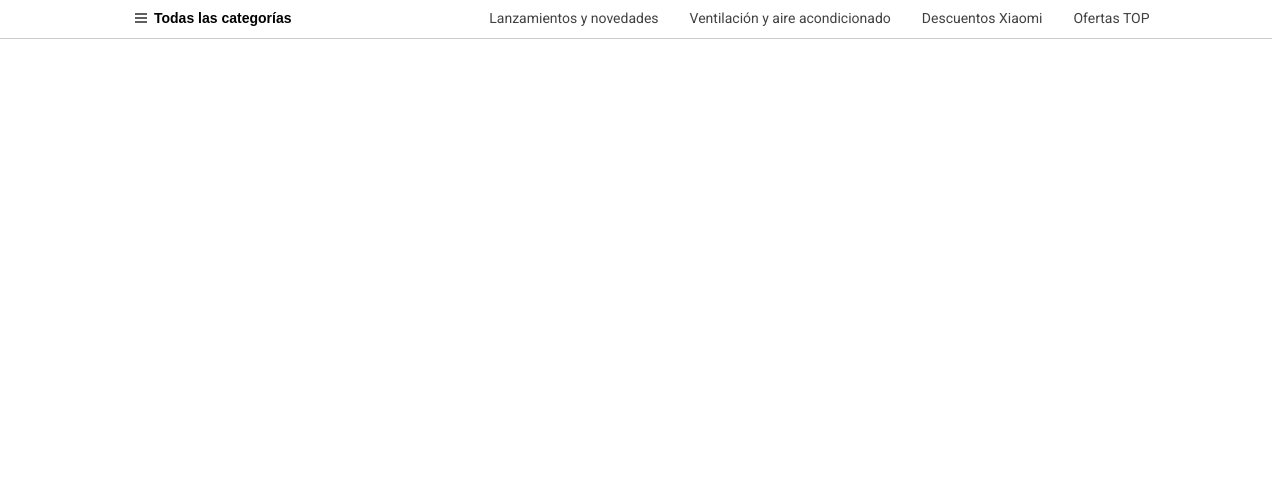
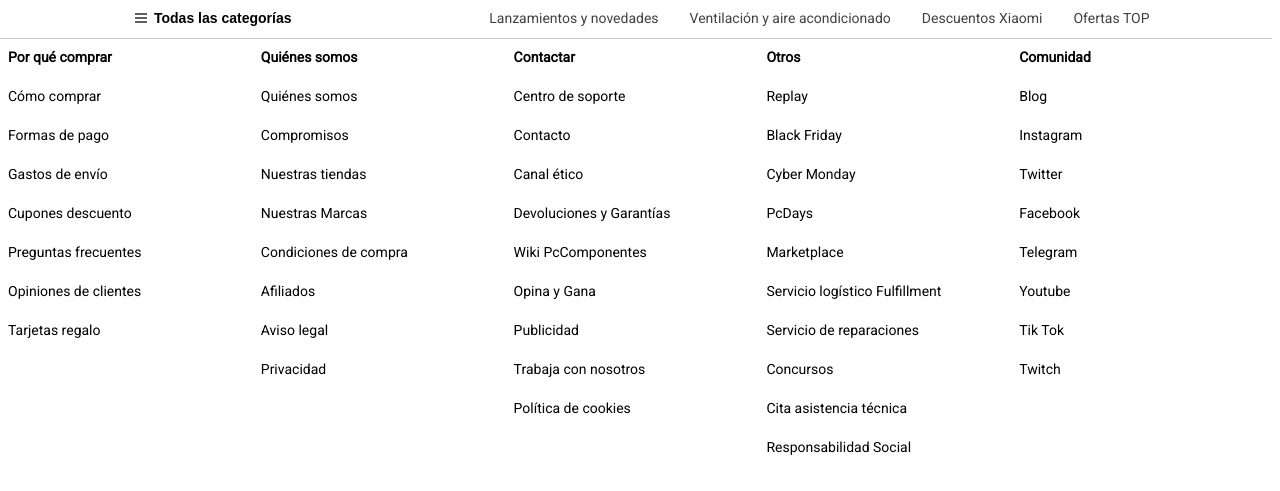
Before and after one commit to AMelendez-27/Proyecto_PComponentes, a plain HTML site: page index.html in a window 1280 px wide. Shown: the part 83-574 px from the top of the page. Drawn offline with Linux system fonts and the light colour scheme.

Commit message:
Footer [acabado]
Footer de la página acabado al completo

```diff
--- a/index.html
+++ b/index.html
@@ -46,7 +46,7 @@
           </div>
         </div>
         <nav class="navegation_menu">
-          <ul>
+          <ul class="ul_navbar1">
             <li class="li1">
               <a class="a_compromiso" href="#">
                 <div class="container_l1">
@@ -162,45 +162,91 @@
     <footer>
       <div>
         <nav>
-          <span></span>
+          <span class="head_comprar">Por qué comprar</span>
           <nav>
-            <ul></ul>
+            <ul class="footer_comprar">
+              <li><a href="#">Cómo comprar</a></li>
+              <li><a href="#">Formas de pago</a></li>
+              <li><a href="#">Gastos de envío</a></li>
+              <li><a href="#">Cupones descuento</a></li>
+              <li><a href="#">Preguntas frecuentes</a></li>
+              <li><a href="#">Opiniones de clientes</a></li>
+              <li><a href="#">Tarjetas regalo</a></li>
+            </ul>
           </nav>
         </nav>
       </div>
       <div>
         <nav>
-          <span></span>
+          <span class="head_informacion">Quiénes somos</span>
           <nav>
-            <ul></ul>
+            <ul class="footer_informacion">
+              <li><a href="#">Quiénes somos</a></li>
+              <li><a href="#">Compromisos</a></li>
+              <li><a href="#">Nuestras tiendas</a></li>
+              <li><a href="#">Nuestras Marcas</a></li>
+              <li><a href="#">Condiciones de compra</a></li>
+              <li><a href="#">Afiliados</a></li>
+              <li><a href="#">Aviso legal</a></li>
+              <li><a href="#">Privacidad</a></li>
+            </ul>
           </nav>
         </nav>
       </div>
       <div>
         <nav>
-          <span></span>
+          <span class="head_contactar">Contactar</span>
           <nav>
-            <ul></ul>
+            <ul class="footer_contacto">
+              <li><a href="#">Centro de soporte</a></li>
+              <li><a href="#">Contacto</a></li>
+              <li><a href="#">Canal ético</a></li>
+              <li><a href="#">Devoluciones y Garantías</a></li>
+              <li><a href="#">Wiki PcComponentes</a></li>
+              <li><a href="#">Opina y Gana</a></li>
+              <li><a href="#">Publicidad</a></li>
+              <li><a href="#">Trabaja con nosotros</a></li>
+              <li><a href="#">Política de cookies</a></li>
+            </ul>
           </nav>
         </nav>
       </div>
       <div>
         <nav>
-          <span></span>
+          <span class="head_otros">Otros</span>
           <nav>
-            <ul></ul>
+            <ul class="footer_otros">
+              <li><a href="#">Replay</a></li>
+              <li><a href="#">Black Friday</a></li>
+              <li><a href="#">Cyber Monday</a></li>
+              <li><a href="#">PcDays</a></li>
+              <li><a href="#">Marketplace</a></li>
+              <li><a href="#">Servicio logístico Fulfillment</a></li>
+              <li><a href="#">Servicio de reparaciones</a></li>
+              <li><a href="#">Concursos</a></li>
+              <li><a href="#">Cita asistencia técnica</a></li>
+              <li><a href="#">Responsabilidad Social</a></li>
+            </ul>
           </nav>
         </nav>
       </div>
       <div>
         <nav>
-          <span></span>
+          <span class="head_comunidad">Comunidad</span>
           <nav>
-            <ul></ul>
+            <ul class="footer_comunidad">
+              <li><a href="#">Blog</a></li>
+              <li><a href="#">Instagram</a></li>
+              <li><a href="#">Twitter</a></li>
+              <li><a href="#">Facebook</a></li>
+              <li><a href="#">Telegram</a></li>
+              <li><a href="#">Youtube</a></li>
+              <li><a href="#">Tik Tok</a></li>
+              <li><a href="#">Twitch</a></li>
+            </ul>
           </nav>
         </nav>
       </div>
-      <div></div>
     </footer>
   </body>
 </html>
--- a/style.css
+++ b/style.css
@@ -6,6 +6,13 @@ header {
   position: relative;
   top: -8px;
   margin-left: -8px;
+}
+
+footer {
+  display: grid;
+  grid-template-columns: repeat(5, 1fr);
+  grid-template-rows: auto;
+  flex-direction: column;
 }
 
 @media (min-width: 1170px) {
@@ -125,7 +132,7 @@ header {
     max-width: 435px;
   }
 
-  ul {
+  .ul_navbar1 {
     display: flex;
     width: 100%;
     list-style: none;
@@ -285,5 +292,125 @@ header {
     font-size: 14px;
     color: rgb(65, 65, 65);
   }
+
+  /* -------------------- FOOTER -------------------- */
+  .head_comprar {
+    font-weight: bold;
+    font-size: 14px;
+  }
+
+  .footer_comprar {
+    display: flex;
+    flex-direction: column;
+    list-style: none;
+    align-items: start;
+    padding-inline-start: 0px;
+    margin-top: 0px;
+  }
+
+  .footer_comprar > li {
+    margin-top: 20px;
+  }
+
+  .footer_comprar > li > a {
+    text-decoration: none;
+    color: black;
+    font-size: 14px;
+  }
+
+  .head_informacion {
+    font-weight: bold;
+    font-size: 14px;
+  }
+
+  .footer_informacion {
+    display: flex;
+    flex-direction: column;
+    list-style: none;
+    align-items: start;
+    padding-inline-start: 0px;
+    margin-top: 0px;
+  }
+
+  .footer_informacion > li {
+    margin-top: 20px;
+  }
+
+  .footer_informacion > li > a {
+    text-decoration: none;
+    color: black;
+    font-size: 14px;
+  }
+
+  .head_contactar {
+    font-weight: bold;
+    font-size: 14px;
+  }
+
+  .footer_contacto {
+    display: flex;
+    flex-direction: column;
+    list-style: none;
+    align-items: start;
+    padding-inline-start: 0px;
+    margin-top: 0px;
+  }
+
+  .footer_contacto > li {
+    margin-top: 20px;
+  }
+
+  .footer_contacto > li > a {
+    text-decoration: none;
+    color: black;
+    font-size: 14px;
+  }
+
+  .head_otros {
+    font-weight: bold;
+    font-size: 14px;
+  }
+
+  .footer_otros {
+    display: flex;
+    flex-direction: column;
+    list-style: none;
+    align-items: start;
+    padding-inline-start: 0px;
+    margin-top: 0px;
+  }
+
+  .footer_otros > li {
+    margin-top: 20px;
+  }
+
+  .footer_otros > li > a {
+    text-decoration: none;
+    color: black;
+    font-size: 14px;
+  }
+
+  .head_comunidad {
+    font-weight: bold;
+    font-size: 14px;
+  }
+
+  .footer_comunidad {
+    display: flex;
+    flex-direction: column;
+    list-style: none;
+    align-items: start;
+    padding-inline-start: 0px;
+    margin-top: 0px;
+  }
+
+  .footer_comunidad > li {
+    margin-top: 20px;
+  }
+
+  .footer_comunidad > li > a {
+    text-decoration: none;
+    color: black;
+    font-size: 14px;
+  }
 }
-/* -------------------- DESAROLLANDO -------------------- */
```
